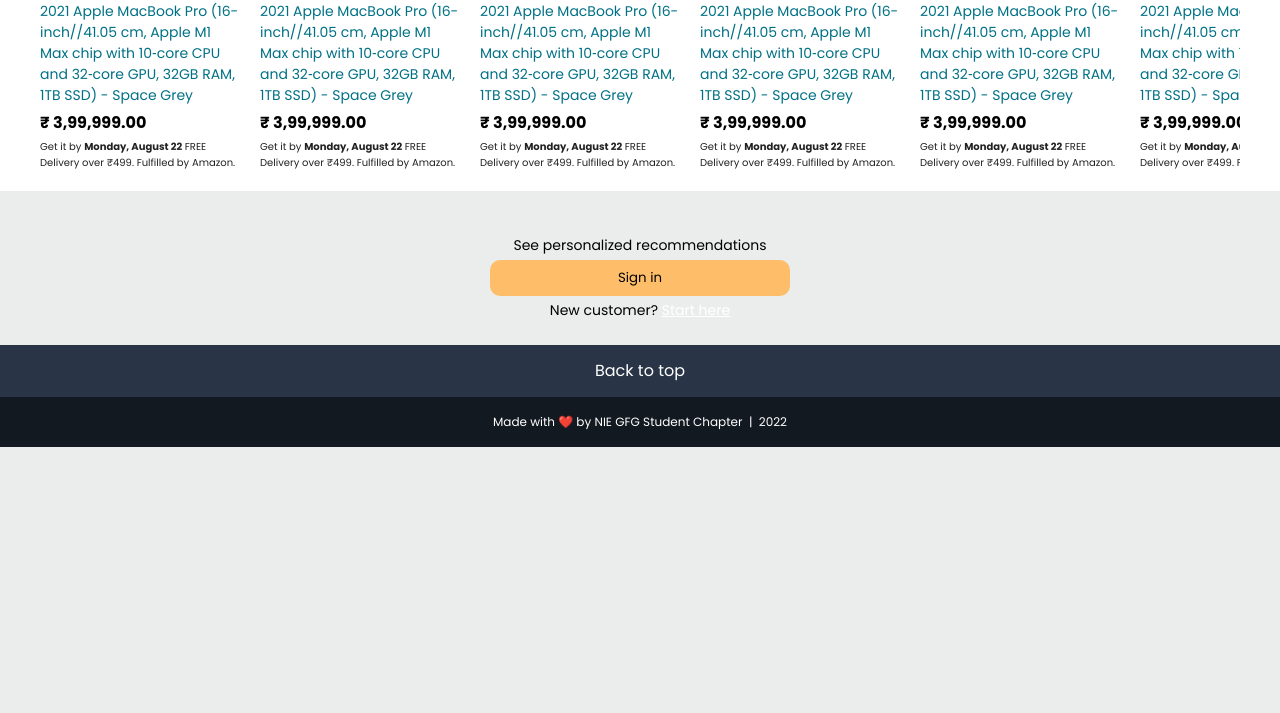
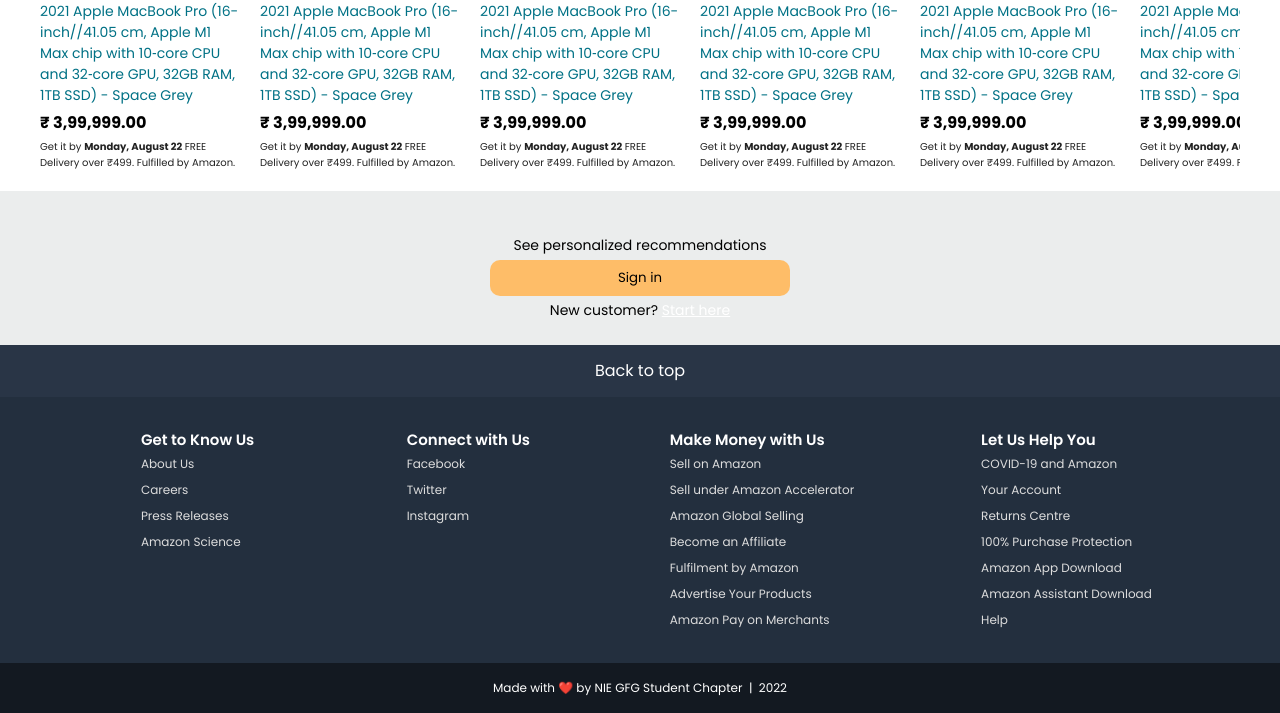
Before and after one commit to niegfg/amazon-clone, a plain HTML site: page index.html in a window 1280 px wide. Shown: the part 1551-2264 px from the top of the page. Before the commit the page ends 1998 px from the top, so only its background shows below. Drawn offline with Linux system fonts and the light colour scheme.

Commit message:
Added Nav-Footer

```diff
--- a/css/style.css
+++ b/css/style.css
@@ -286,3 +286,34 @@ footer {
 	-webkit-transition: .3s ease-in-out;
 	transition: .3s ease-in-out;
 }
+
+.nav-footer{
+  display: flex;
+  background-color:#232F3E;
+  justify-content: center;
+  padding:5px;
+}
+
+.nav-footer h4{
+  font-size: 15px;
+  font-weight: 600;
+  color: #FFF;
+}
+
+.nav-footer p{
+  font-size: 12px;
+  padding:4px 0 4px;
+  color: #DDD;
+  font-family: inherit;
+  text-decoration: none;
+}
+
+.nav-footer-left{
+  display: table-cell;
+  padding: 2% 6%;
+}
+
+.nav-footer-right{
+  display: table-cell;
+  padding: 2% 5%;
+}
--- a/index.html
+++ b/index.html
@@ -360,6 +360,43 @@
     </div>
    </section>
 
+   <!-- Nav Footer -->
+   <div class="nav-footer">
+    <div class="nav-footer-left">
+      <h4>Get to Know Us</h4>
+      <p>About Us</p>
+      <p>Careers</p>
+      <p>Press Releases</p>
+      <p>Amazon Science</p>
+    </div>
+    <div class="nav-footer-left">
+      <h4>Connect with Us</h4>
+      <p>Facebook</p>
+      <p>Twitter</p>
+      <p>Instagram</p>
+    </div>
+    <div class="nav-footer-right">
+      <h4>Make Money with Us</h4>
+      <p>Sell on Amazon</p>
+      <p>Sell under Amazon Accelerator</p>
+      <p>Amazon Global Selling</p>
+      <p>Become an Affiliate</p>
+      <p>Fulfilment by Amazon</p>
+      <p>Advertise Your Products</p>
+      <p>Amazon Pay on Merchants</p>
+    </div>
+    <div class="nav-footer-right">
+      <h4>Let Us Help You</h4>
+      <p>COVID-19 and Amazon</p>
+      <p>Your Account</p>
+      <p>Returns Centre</p>
+      <p>100% Purchase Protection</p>
+      <p>Amazon App Download</p>
+      <p>Amazon Assistant Download</p>
+      <p>Help</p>
+    </div>
+   </div>
+
     <!-- FOOTER -->
     <footer>
       <code>Made with ❤️ by NIE GFG Student Chapter</code>&nbsp; | &nbsp;
```
